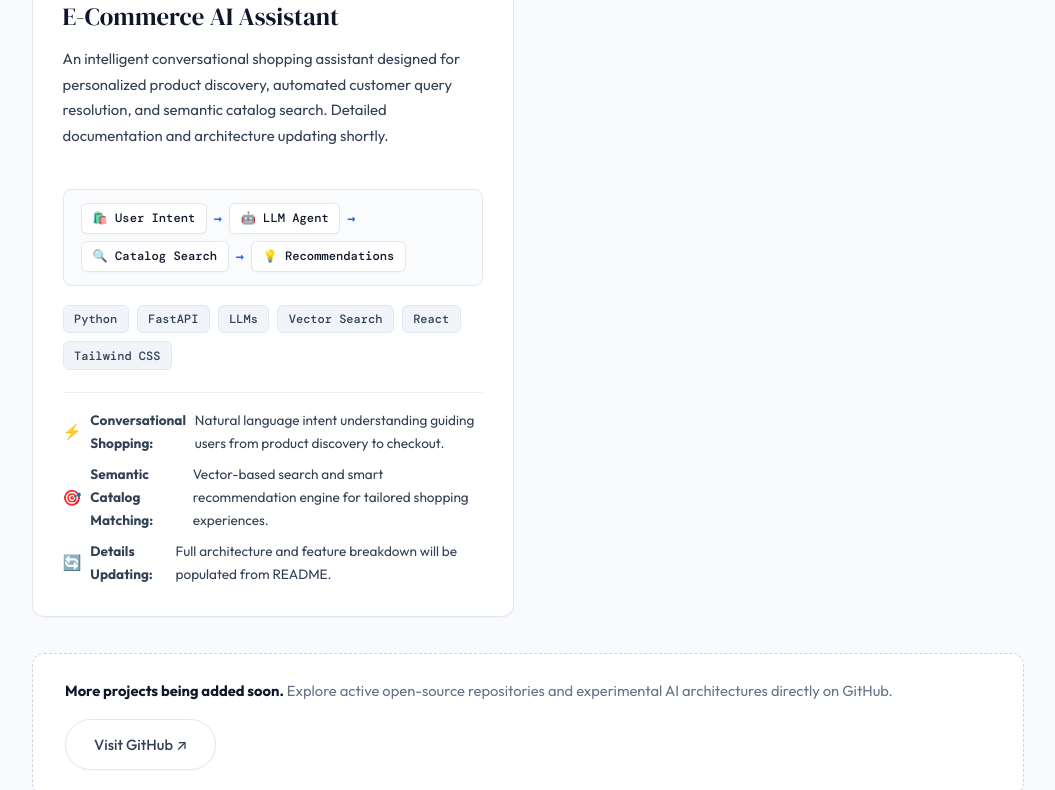
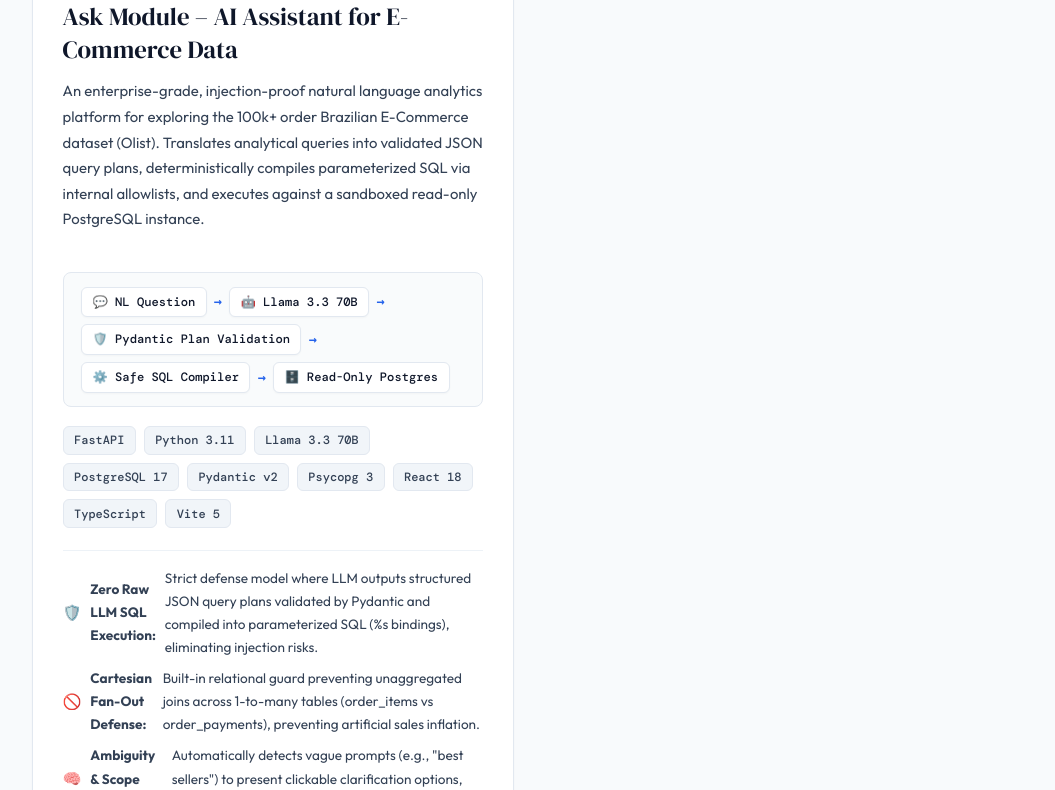
Before and after one commit to ishaa21/portfolio, a website: page index.html in a window 1280 px wide. Shown: the part 6746-7536 px from the top of the page, without its empty margins (112-1167 px from the left). Drawn offline with nearby package versions, Linux system fonts and the light colour scheme.

Commit message:
Add Ask Module (Ecommerce-AI_Assistant) project details and architecture

```diff
--- a/index.html
+++ b/index.html
@@ -496,37 +496,40 @@
           </div>
         </div>
 
-        <!-- E-Commerce AI Assistant -->
+        <!-- Ask Module — AI Assistant for E-Commerce Data -->
         <div class="project-card">
           <div class="project-top">
-            <div class="project-tag">AI / Agentic &middot; E-Commerce</div>
+            <div class="project-tag">Enterprise AI &middot; NL-to-SQL &middot; Full-Stack</div>
             <div class="project-links">
-              <a href="https://github.com/ishaa21" target="_blank" title="GitHub Repository">
+              <a href="https://github.com/ishaa21/Ecommerce-AI_Assistant" target="_blank" title="GitHub Repository">
                 <svg width="18" height="18" fill="currentColor" viewBox="0 0 24 24"><path d="M12 0C5.37 0 0 5.37 0 12c0 5.31 3.435 9.795 8.205 11.385.6.105.825-.255.825-.57 0-.285-.015-1.23-.015-2.235-3.015.555-3.795-.735-4.035-1.41-.135-.345-.72-1.41-1.23-1.695-.42-.225-1.02-.78-.015-.795.945-.015 1.62.87 1.845 1.23 1.08 1.815 2.805 1.305 3.495.99.105-.78.42-1.305.765-1.605-2.67-.3-5.46-1.335-5.46-5.925 0-1.305.465-2.385 1.23-3.225-.12-.3-.54-1.53.12-3.18 0 0 1.005-.315 3.3 1.23.96-.27 1.98-.405 3-.405s2.04.135 3 .405c2.295-1.56 3.3-1.23 3.3-1.23.66 1.65.24 2.88.12 3.18.765.84 1.23 1.905 1.23 3.225 0 4.605-2.805 5.625-5.475 5.925.435.375.81 1.095.81 2.22 0 1.605-.015 2.895-.015 3.3 0 .315.225.69.825.57A12.02 12.02 0 0 0 24 12c0-6.63-5.37-12-12-12z"/></svg>
               </a>
             </div>
           </div>
-          <h3 class="project-title">E-Commerce AI Assistant</h3>
-          <p class="project-desc">An intelligent conversational shopping assistant designed for personalized product discovery, automated customer query resolution, and semantic catalog search. Detailed documentation and architecture updating shortly.</p>
+          <h3 class="project-title">Ask Module – AI Assistant for E-Commerce Data</h3>
+          <p class="project-desc">An enterprise-grade, injection-proof natural language analytics platform for exploring the 100k+ order Brazilian E-Commerce dataset (Olist). Translates analytical queries into validated JSON query plans, deterministically compiles parameterized SQL via internal allowlists, and executes against a sandboxed read-only PostgreSQL instance.</p>
 
           <!-- Pipeline Architecture Flow -->
           <div class="project-pipeline">
-            <span class="pipeline-step">🛍️ User Intent</span>
+            <span class="pipeline-step">💬 NL Question</span>
             <span class="pipeline-arrow">→</span>
-            <span class="pipeline-step">🤖 LLM Agent</span>
+            <span class="pipeline-step">🤖 Llama 3.3 70B</span>
             <span class="pipeline-arrow">→</span>
-            <span class="pipeline-step">🔍 Catalog Search</span>
+            <span class="pipeline-step">🛡️ Pydantic Plan Validation</span>
             <span class="pipeline-arrow">→</span>
-            <span class="pipeline-step">💡 Recommendations</span>
+            <span class="pipeline-step">⚙️ Safe SQL Compiler</span>
+            <span class="pipeline-arrow">→</span>
+            <span class="pipeline-step">🗄️ Read-Only Postgres</span>
           </div>
 
           <div class="project-tech">
-            <span>Python</span><span>FastAPI</span><span>LLMs</span><span>Vector Search</span><span>React</span><span>Tailwind CSS</span>
+            <span>FastAPI</span><span>Python 3.11</span><span>Llama 3.3 70B</span><span>PostgreSQL 17</span><span>Pydantic v2</span><span>Psycopg 3</span><span>React 18</span><span>TypeScript</span><span>Vite 5</span>
           </div>
           <div class="project-highlights">
-            <div class="highlight"><span class="hl-icon">⚡</span> <strong>Conversational Shopping:</strong> Natural language intent understanding guiding users from product discovery to checkout.</div>
-            <div class="highlight"><span class="hl-icon">🎯</span> <strong>Semantic Catalog Matching:</strong> Vector-based search and smart recommendation engine for tailored shopping experiences.</div>
-            <div class="highlight"><span class="hl-icon">🔄</span> <strong>Details Updating:</strong> Full architecture and feature breakdown will be populated from README.</div>
+            <div class="highlight"><span class="hl-icon">🛡️</span> <strong>Zero Raw LLM SQL Execution:</strong> Strict defense model where LLM outputs structured JSON query plans validated by Pydantic and compiled into parameterized SQL (%s bindings), eliminating injection risks.</div>
+            <div class="highlight"><span class="hl-icon">🚫</span> <strong>Cartesian Fan-Out Defense:</strong> Built-in relational guard preventing unaggregated joins across 1-to-many tables (order_items vs order_payments), preventing artificial sales inflation.</div>
+            <div class="highlight"><span class="hl-icon">🧠</span> <strong>Ambiguity &amp; Scope Awareness:</strong> Automatically detects vague prompts (e.g., "best sellers") to present clickable clarification options, and politely rejects out-of-scope inquiries.</div>
+            <div class="highlight"><span class="hl-icon">⚡</span> <strong>Sub-2s Latency &amp; 100% Test Coverage:</strong> Full end-to-end execution in ~1.5s (~$0.00019/query) backed by 63 passing unit and integration tests (Pytest + Vitest) and a TypeScript analytics UI.</div>
           </div>
         </div>
 
```
Also changed, not shown: public/index.html (+16 -13 lines).
